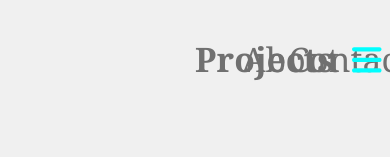
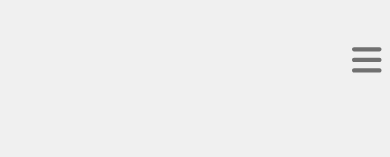
Before and after one commit to cleaningsupplies/slcs_public, a React (Create React App) app: page / in a window 390 px wide. Shown: the top 157 px of the page. Built offline with nearby package versions, Linux system fonts and the light colour scheme.

Commit message:
further working on nav style in responsive

```diff
--- a/src/components/Navigation.js
+++ b/src/components/Navigation.js
@@ -11,47 +11,44 @@ import { faBars } from '@fortawesome/free-solid-svg-icons';
 
 export default function Navigation() {
 
-    const tet = "navigation_navbar__+SmCa";
+    const navbar = `${styles["navbar"]}`;
+    const navbar_responsive = `${styles["navbar_responsive"]}`;
+
 
     function openNavMenu() {
 
-        //let x = document.getElementById("myTopnav");
+        const navbar_id = document.querySelector("#navbar");
 
-        // document.querySelector(`.${styles.scrollValue}`).innerHTML = "test";
-        // document.querySelector(`.${styles.scrollValue}`).style.color = "red";
-        let x = document.querySelector("#myTopnav");
-        // x.className = "responsive"
-        // console.log(x.classList)
-        x.className = tet;
-        console.log(x.classList)
+        if(navbar_id.className === navbar_responsive){
+            console.log(1, navbar_id.classList)
+            navbar_id.className = navbar;
+        }else{
+            console.log(2, navbar_id.classList)
+            navbar_id.className = navbar_responsive;
+        }
+    }
 
-        //make navigation responsive (add responsive to class)
-
-        //let y = document.querySelector(x.className);
-
-        // y.style.color = "red"
-
-        //https://codesandbox.io/s/flamboyant-sun-flfpj?file=/src/App.js
-        //https://stackoverflow.com/questions/69617831/how-do-i-select-my-css-module-class-using-document-queryselector
-//console.log(x.classList, document.querySelector(`.${styles.scrollValue}`));
-        // if (x.className === "topnav") {
-        //   x.className += " responsive";
-        // } else {
-        //   x.className = "topnav";
-        // }
-      }
+    //check resizing to change responsive back
+    window.addEventListener("resize", () => {
+        const navbar_id = document.querySelector("#navbar");
+        if(window.innerWidth >= 1146){
+            navbar_id.className = navbar;
+        }
+    })
 
   return (
     <>
         <BrowserRouter className={styles["navigation"]}>
-        {/* <h1 className={styles.scrollValue}>0</h1> */}
-            <div id="myTopnav" className={styles["navbar"]}>
-                <div className={styles['navItem']}>
+            <div id="navbar" className={styles["navbar"]}>
+                <div href="javascript:void(0);" className={styles['menu']} onClick={openNavMenu}>
+                        <FontAwesomeIcon icon={faBars} />
+                </div>
+                <div className={`${styles['navItem']} ${styles['projects']}`}>
                     <NavLink className={({ isActive }) => (isActive ? `${styles['NavLink']} ${styles['active']}` : `${styles['NavLink']} ${styles['inactive']}`)} to="/">
                         Projects
                     </NavLink>
                 </div>
-                <div className={styles['navItem']}>
+                <div className={`${styles['navItem']} ${styles['about']}`}>
                     <NavLink className={({ isActive }) => (isActive ? `${styles['NavLink']} ${styles['active']}` : `${styles['NavLink']} ${styles['inactive']}`)} to="/about">
                         About
                     </NavLink>
@@ -61,9 +58,8 @@ export default function Navigation() {
                         Contact
                     </NavLink>
                 </div>
-                <div href="javascript:void(0);" className={`${styles['navItem']} ${styles['menu']}`} onClick={openNavMenu}>
-                    <FontAwesomeIcon icon={faBars} />
-                </div>
+
+
             </div>
             <Routes>
                 <Route exact path="/" element={<Projects />} />
--- a/src/css/navigation.module.css
+++ b/src/css/navigation.module.css
@@ -11,7 +11,6 @@
     align-items: center;
     justify-content: flex-end;
     padding: 2vh 0 2vh 0;
-    color: aqua;
 }
 
 .navItem{
@@ -43,16 +42,57 @@
 }
 
 .menu {
-    /* display: none; */
+    display: none;
 }
 
 @media only screen and (max-width: 1130px) {
+    /* show hamburger and hide default navItems*/
     .menu {
         float: right;
         display: block;
+        width: 12vw;
+        margin: 2vh 0 2vh 0;
+        text-align: center;
       }
-}
+
+    .navItem{
+        display: none;
+    }
+
+    .navbar_responsive {
+        width: 100%;
+        height: 10vh;
+        display: flex;
+        align-items: center;
+        justify-content: flex-end;
+        padding: 2vh 0 2vh 0;
+
+    }
+
+    .navbar_responsive > .projects{
+        top: 10vh;
+    }
+
+    .navbar_responsive > .about{
+        top: 17vh;
+    }
+
+    .navbar_responsive > .contact{
+        top: 24vh;
+        padding-right: 0vw;
+    }
+
+    /* show responsive navItems */
+
+    .navbar_responsive > .navItem{
+        float: none;
+        position: absolute;
+        display: flex;
+        flex-direction: column;
+        text-align: right;
+        right: 80px;
+    }
 
 
-.scrollValue{
+
 }
```
